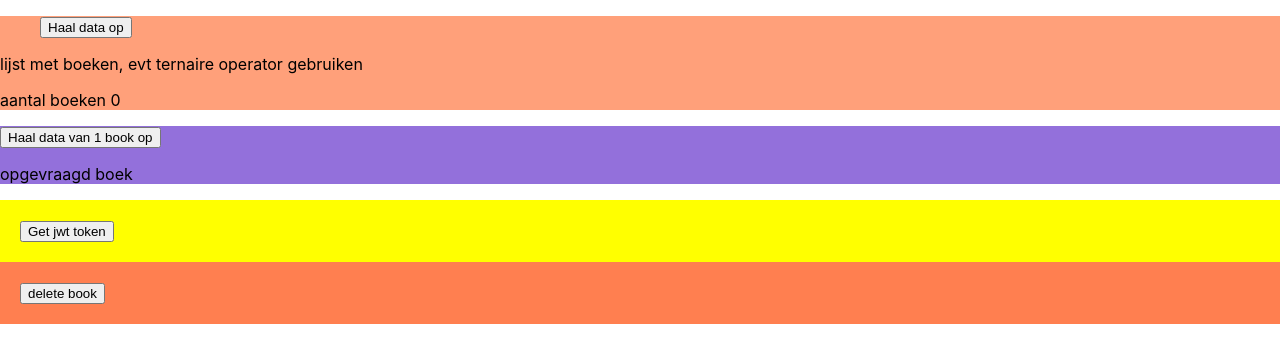
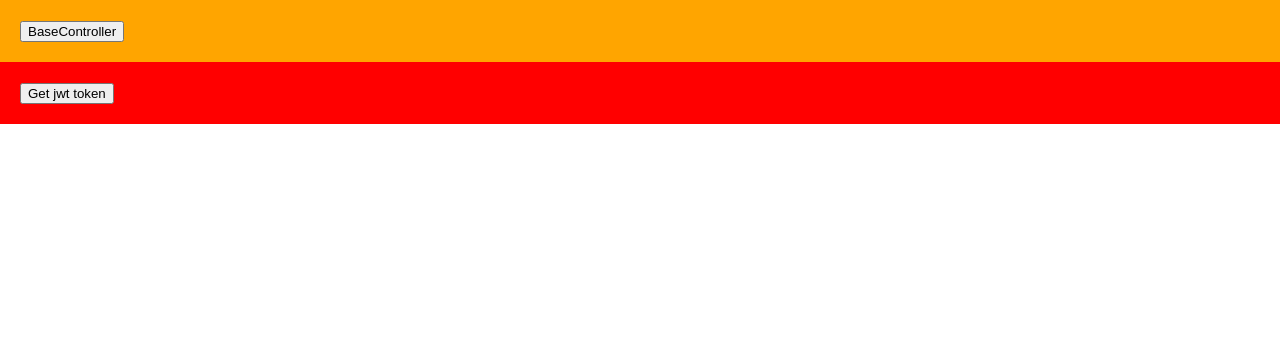
Before and after one commit to robwfranke/front-test-communicatie-02, a React (Create React App) app: page / in a window 1280 px wide. Shown: the top 362 px of the page. Built offline with nearby package versions, Linux system fonts and the light colour scheme.

Commit message:
start met project. 2 buttons met verwijzing naar backend users-authorities-01-jwt, hello world werkt. jwt token niet

```diff
--- a/src/App.css
+++ b/src/App.css
@@ -1,20 +1,12 @@
-.books{
-    background-color: lightsalmon;
 
+.jwt{
+    padding: 20px;
+
+    background-color: red;
 }
 
-.book{
-    background-color: mediumpurple;
-}
-
-
-.post{
+.base{
     padding: 20px;
 
-    background-color: yellow;
+    background-color: orange;
 }
-
-.delete{
-    padding: 20px;
-    background-color: coral;
-}
--- a/src/App.js
+++ b/src/App.js
@@ -4,64 +4,37 @@ import axios from 'axios';
 
 function App() {
 
-    function handleClick() {
-        console.log("handleclick")
-        fetchDataBooks();
+    function handleClickHello() {
+        console.log("handleclick hello")
+        Hello();
 
     }
 
 
-    function handleClickSingleBook() {
-        console.log("handleclick single book")
-        fetchDataJwt();
+
+
+    function handleClickJwt() {
+        console.log("handleclick Jwt")
+        Jwt();
 
     }
 
 
-    function handleClickJwt() {
-        console.log("handleclick post book")
-        PostBook();
 
-    }
-
-    function handleClickDeleteBook() {
-        console.log("handleclick delete book")
-        DeleteBook();
-
-    }
+    const [jwt,setJwt]=useState()
+    const [error, setError] = useState("");
+const [baseControllerValue,SetBaseControllerValue]=useState("")
 
 
-    const [books, setBooks] = useState([]);/*array van books*/
-    const [single, setSingle] = useState('')
-    const [jwt,setJwt]=useState()
-    const [error, setError] = useState("");
-    const [halen, ToggleHalen] = useState(false)
 
 
-    async function fetchDataBooks() {
+    async function Hello() {
         try {
-            console.log("Start try/catch")
-            const result = await axios.get("http://localhost:8080/books")
-            setBooks(result.data)
-            // console.log("result",result)
-            // console.log("books",books)
+            console.log("Start try/catch hello")
 
-        } catch (error) {
-            // setError(error.message);
-            setError("Er is iets mis gegaan met het ophalen");
-            console.error(error);
-        }
-    }
-
-    async function fetchDataJwt() {
-        try {
-            console.log("Start try/catch Single")
-            const {data: {title}} = await axios.get("http://localhost:8080/books/1")
-            console.log("title =", title)
-            setSingle(title);
-
-
-            console.log("result singlebook", single)
+               const result = await axios.get("http://localhost:8080/");
+            console.log(result.data)
+            SetBaseControllerValue(result.data)
 
         } catch (error) {
             // setError(error.message);
@@ -69,19 +42,22 @@ function App() {
             console.error(error);
         }
 
-
     }
 
 
-    async function PostBook() {
+
+
+
+    async function Jwt() {
         try {
             console.log("Start try/catch jwt")
 
-            const dataJwt = {
-               username: 'peter',
-                password:'password'
-
-            }
+            const dataJwt = JSON.stringify(
+                {
+                    username: 'peter',
+                    password: 'password'
+                }
+        );
 
             console.log("dataJwt=", dataJwt)
             const result = await axios.post("http://localhost:8080/authenticate", dataJwt);
@@ -99,63 +75,26 @@ function App() {
 
     }
 
-    async function DeleteBook() {
-        try {
-            console.log("Start try/catch Delete")
-            const result = await axios.delete("http://localhost:8080/books/2")
-            console.log("result post =", result)
-            console.log("result.status", result.status)
-
-
-        } catch (error) {
-            // setError(error.message);
-            setError("Er is iets mis gegaan met het ophalen");
-            console.error(error);
-        }
-
-
-    }
 
 
     return (
 
         <>
-            <div className="books">
-                <ul>
 
-                    {/* loader kan ook met button (niets met deze app te maken, gewoon voorbeeld*/}
 
-                    <button
-                        type="button"
-                        onClick={handleClick}
-                    >
-                        Haal data op
-                        {/*{loading ?<LoadingIcon className="loader"/>:<>Versturen</>}*/}
-                    </button>
-                </ul>
 
-                <p>lijst met boeken, evt ternaire operator gebruiken</p>
-                <p>aantal boeken {books.length}</p>
-                {books && books.map((book) => {
-                    console.log("book titel", book.title)
-                    return <li key={book.id}>
-                        <span> boek {book.title}</span>
-                    </li>
-                })}
+            <div className="base">
+                <button
+                    type="button"
+                    onClick={handleClickHello}
+                >
+                    BaseController
+                </button>
+                <span>{baseControllerValue}</span>
             </div>
 
 
-            <div className="book">
-                <button
-                    type="button"
-                    onClick={handleClickSingleBook}
-                >
-                    Haal data van 1 book op
-                </button>
-                <p>opgevraagd boek {single}</p>
-            </div>
-
-            <div className="post">
+            <div className="jwt">
                 <button
                     type="button"
                     onClick={handleClickJwt}
@@ -166,15 +105,6 @@ function App() {
             </div>
 
 
-            <div className="delete">
-
-                <button
-                    type="button"
-                    onClick={handleClickDeleteBook}
-                >
-                    delete book
-                </button>
-            </div>
 
 
         </>
```
Also changed, not shown: 1 other file (tests, documents, lock files or other folders).
